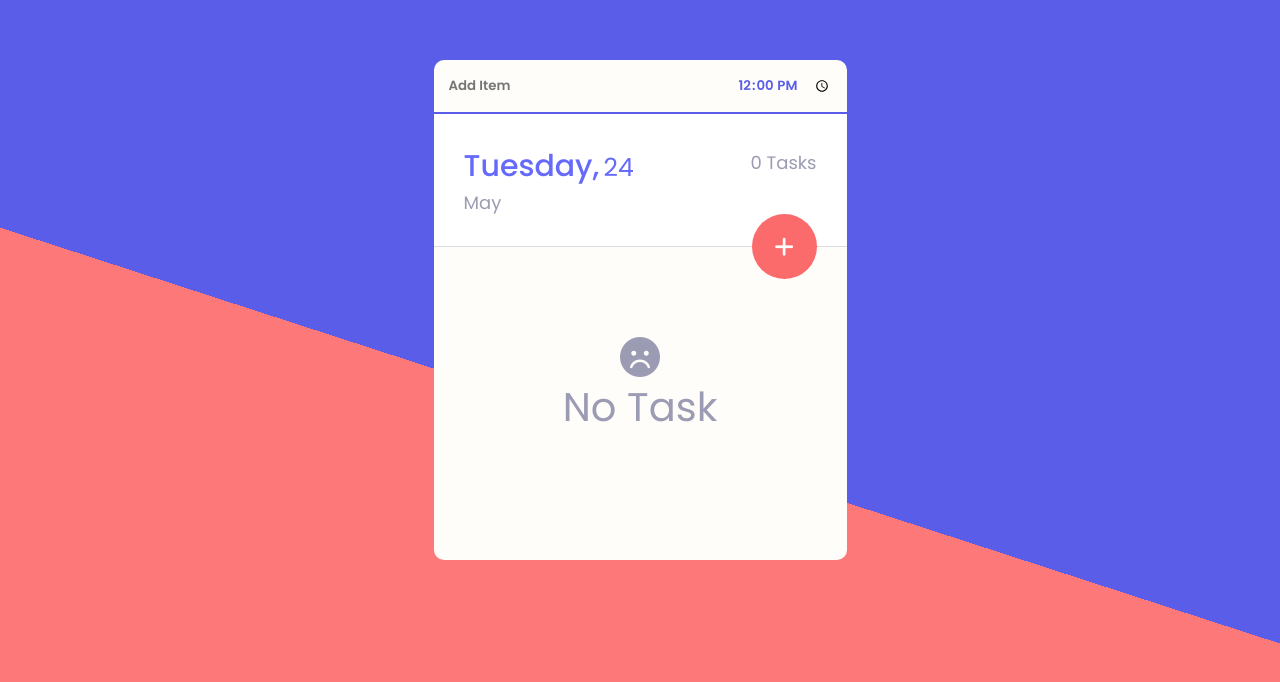
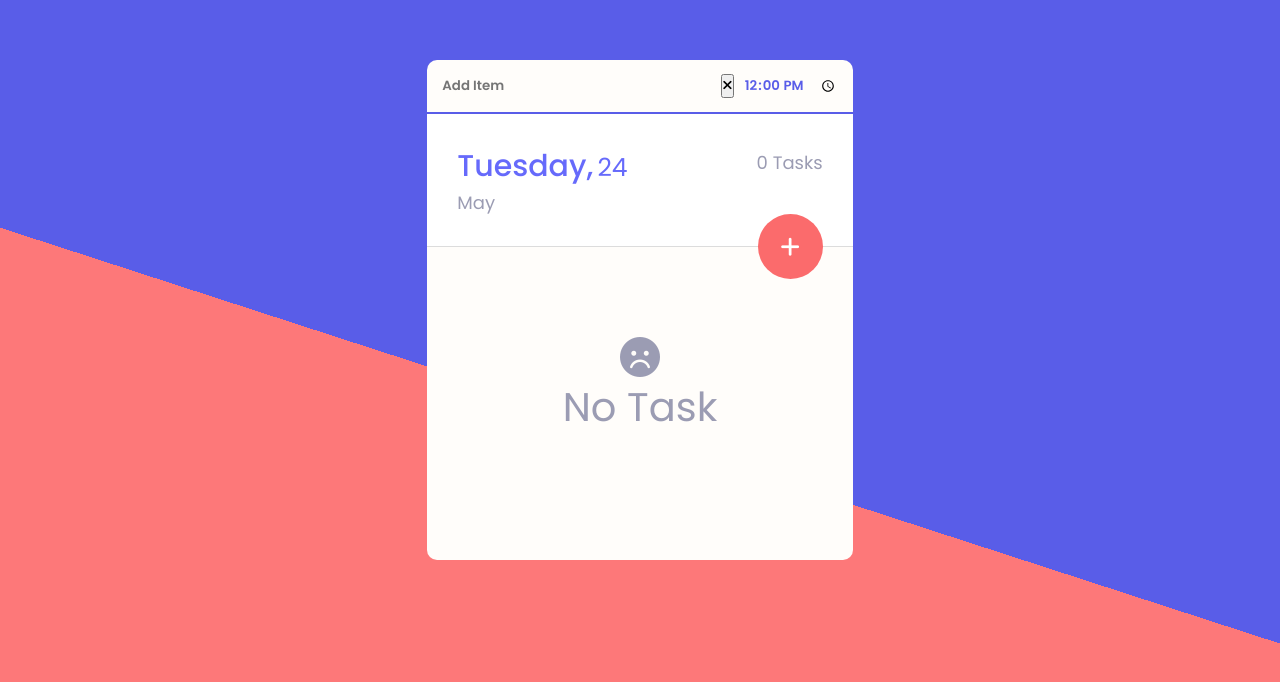
Before and after one commit to AbhishekB27/FSWD-PROJECTS, a plain HTML site: page index.htm in a window 1280 px wide. Shown: the part 110-792 px from the top of the page. Drawn offline with Linux system fonts and the light colour scheme.

Commit message:
add reset functionality of input box in todo app

```diff
--- a/index.htm
+++ b/index.htm
@@ -13,7 +13,7 @@
 <body>
     <div class="container">
         <div class="todo">
-                <div class="todo-input"> <input class="input-box" type="text" name="" id="" placeholder="Add Item"> <input class="time-input" type="time" value="12:00" required> </div>
+                <div class="todo-input"> <input class="input-box" type="text" name="" id="" placeholder="Add Item"> <button class="reset"><i class="fa-solid fa-xmark"></i></button> <input class="time-input" type="time" value="12:00" required> </div>
             <div class="todo-head">
                 <div class="date">
                     <span class="date-day">
```
